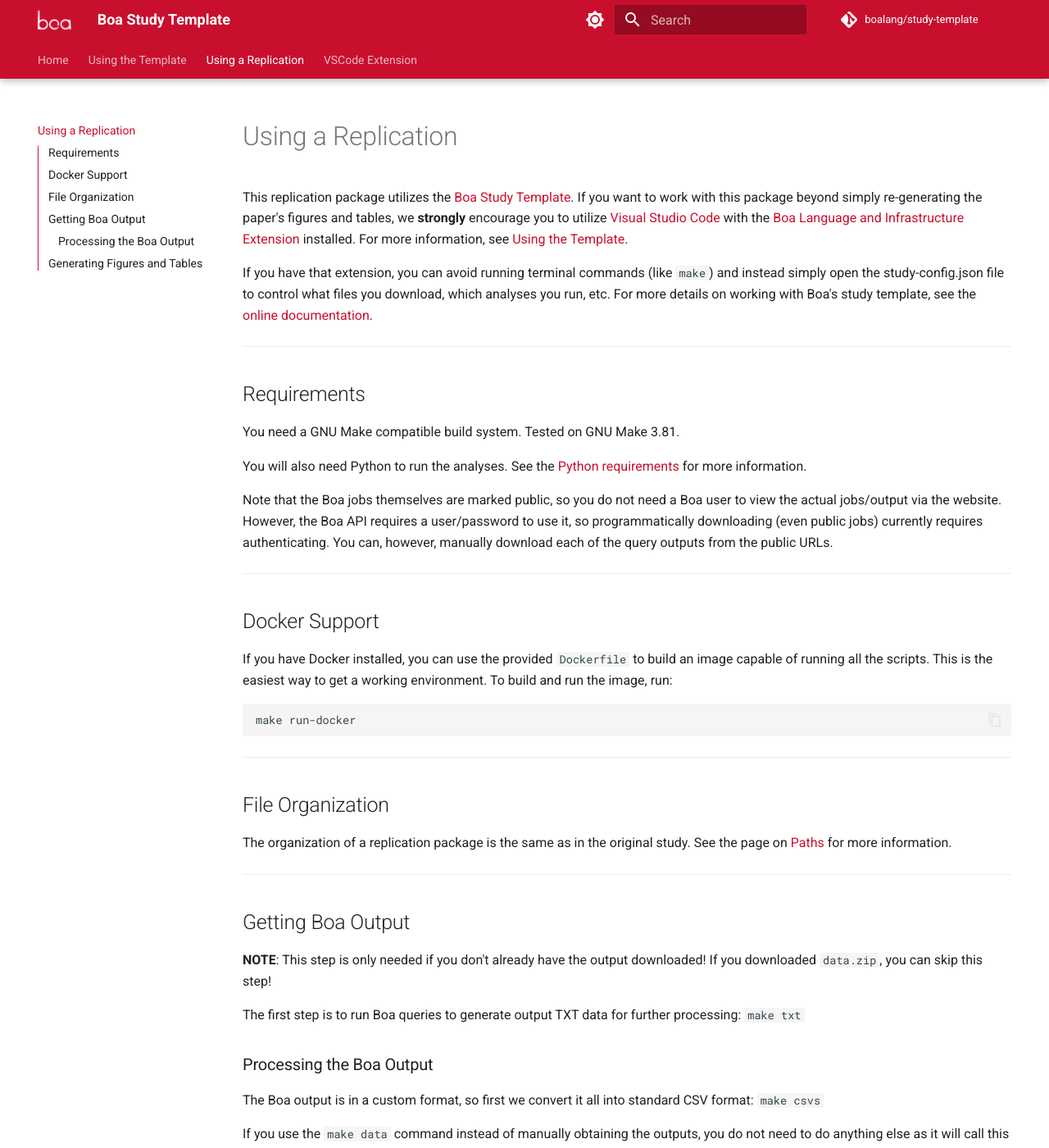
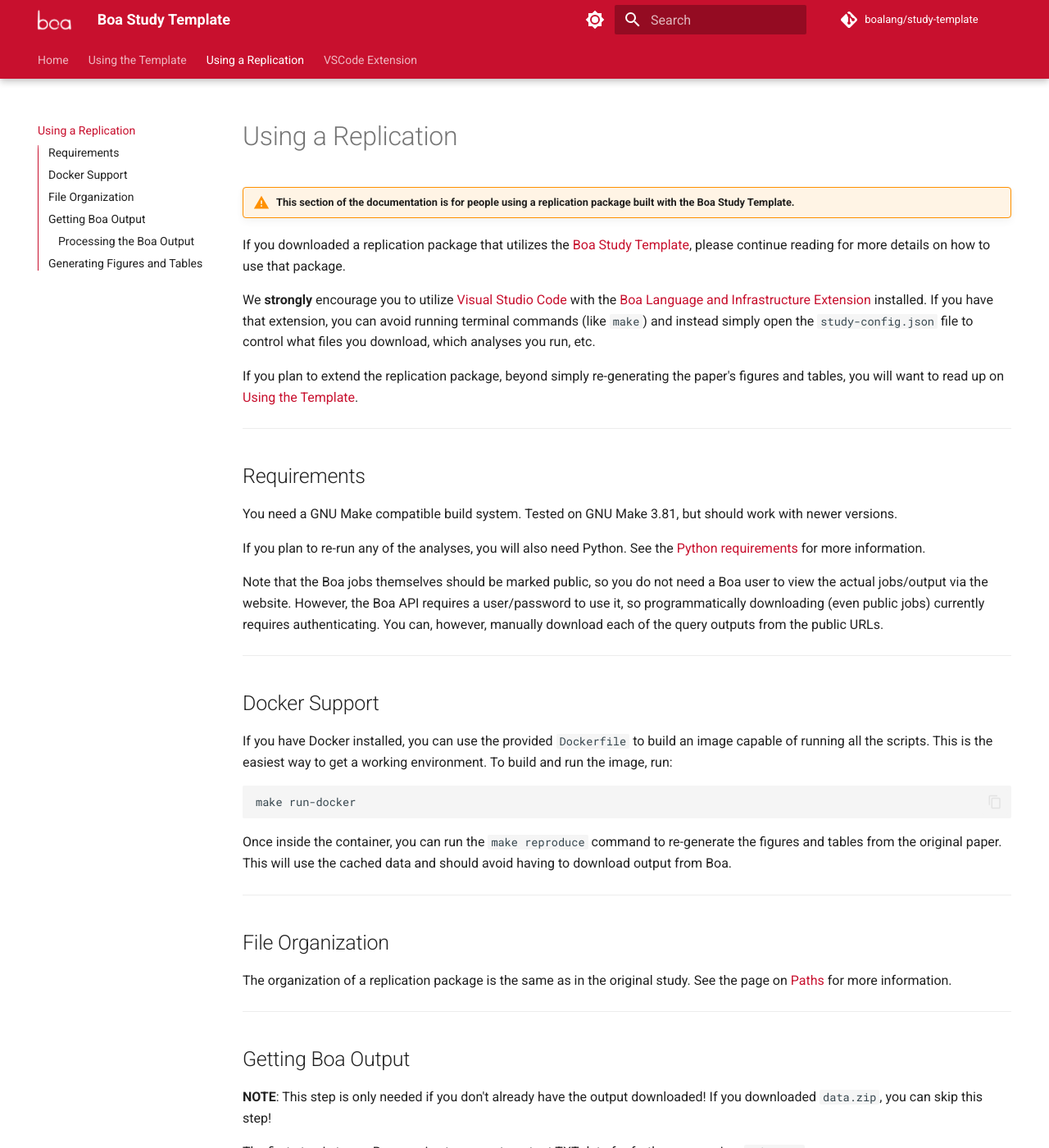
Before and after one commit to boalang/study-template, an MkDocs documentation site: the page built from docs/replications.md, in a window 1280 px wide and 1400 px high. Shown: the whole window at 82% size. Built offline with MkDocs 1.6.1 and Material for MkDocs 9.7.7, drawn with Linux system fonts in a browser that asks for light colours; comment, search, counter and statistics services are not loaded; the version menu is left out.

Commit message:
revise replications.md

````diff
--- a/docs/replications.md
+++ b/docs/replications.md
@@ -1,32 +1,39 @@
-This replication package utilizes the [Boa Study
-Template](https://github.com/boalang/study-template).  If you want to work with
-this package beyond simply re-generating the paper's figures and tables, we
-**strongly** encourage you to utilize [Visual Studio
+/// admonition | This section of the documentation is for people using a replication package built with the Boa Study Template.
+    type: warning
+
+///
+
+If you downloaded a replication package that utilizes the [Boa Study
+Template](https://github.com/boalang/study-template), please continue reading
+for more details on how to use that package.
+
+We **strongly** encourage you to utilize [Visual Studio
 Code](https://code.visualstudio.com/) with the [Boa Language and Infrastructure
-Extension](vscode.md) installed.  For more information, see [Using the
+Extension](vscode.md) installed.  If you have that extension, you can avoid
+running terminal commands (like `make`) and instead simply open the
+`study-config.json` file to control what files you download, which analyses you
+run, etc.
+
+If you plan to extend the replication package, beyond simply re-generating the
+paper's figures and tables, you will want to read up on [Using the
 Template](research/index.md).
-
-If you have that extension, you can avoid running terminal commands (like
-`make`) and instead simply open the study-config.json file to control what
-files you download, which analyses you run, etc.  For more details on working
-with Boa's study template, see the [online
-documentation](https://github.com/boalang/study-template).
 
 ------------------------------------------------------
 
 ## Requirements
 
-You need a GNU Make compatible build system.  Tested on GNU Make 3.81.
+You need a GNU Make compatible build system.  Tested on GNU Make 3.81, but
+should work with newer versions.
 
-You will also need Python to run the analyses.  See the [Python
-requirements](requirements.md#python-requirements) for more information.
+If you plan to re-run any of the analyses, you will also need Python.  See the
+[Python requirements](requirements.md#python-requirements) for more
+information.
 
-Note that the Boa jobs themselves are marked public, so you do not need a Boa
-user to view the actual jobs/output via the website.  However, the Boa API
+Note that the Boa jobs themselves should be marked public, so you do not need a
+Boa user to view the actual jobs/output via the website.  However, the Boa API
 requires a user/password to use it, so programmatically downloading (even
 public jobs) currently requires authenticating.  You can, however, manually
 download each of the query outputs from the public URLs.
-
 
 ------------------------------------------------------
 
@@ -39,6 +46,10 @@
 ```sh linenums="0"
 make run-docker
 ```
+
+Once inside the container, you can run the `make reproduce` command to
+re-generate the figures and tables from the original paper.  This will use the
+cached data and should avoid having to download output from Boa.
 
 ------------------------------------------------------
 
````
